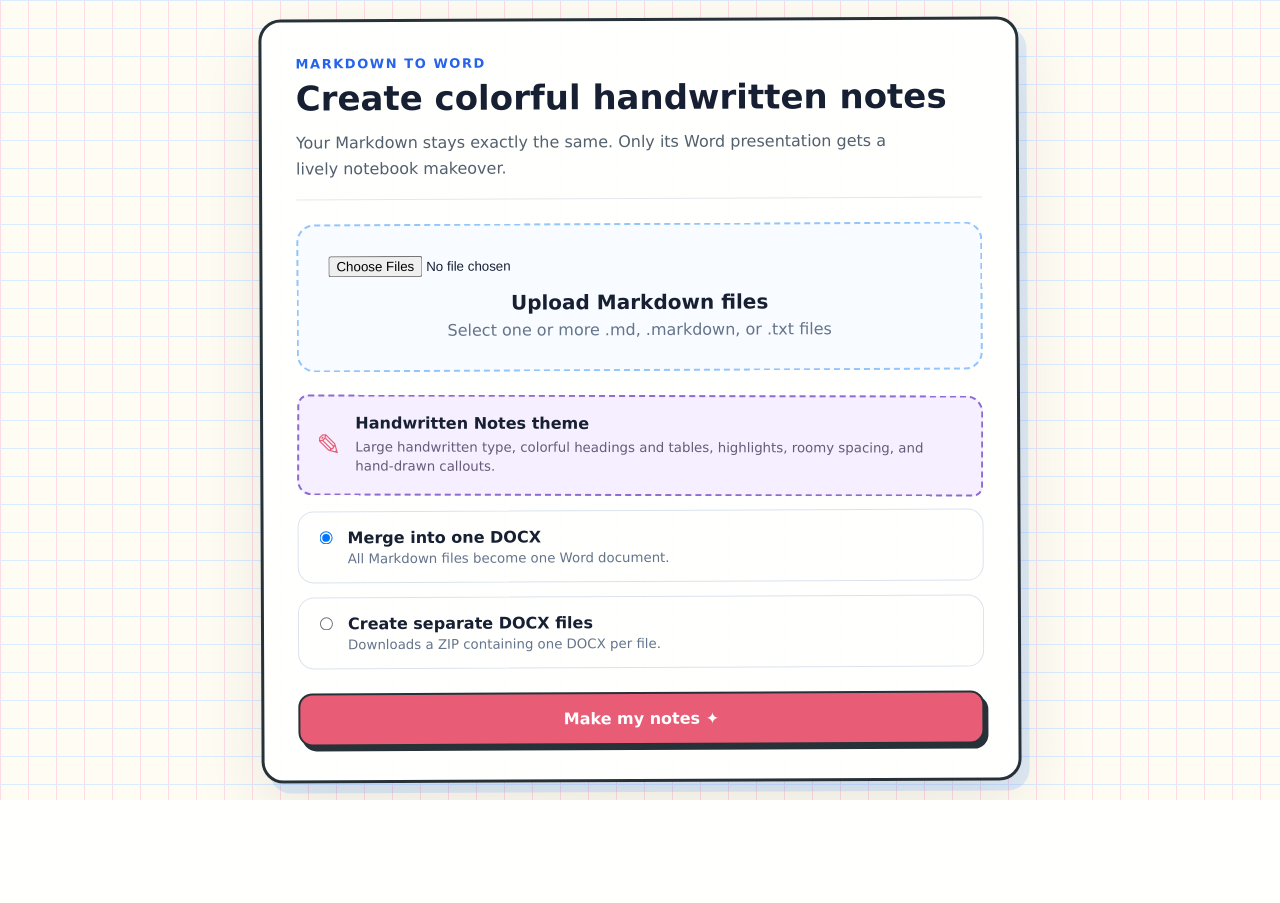
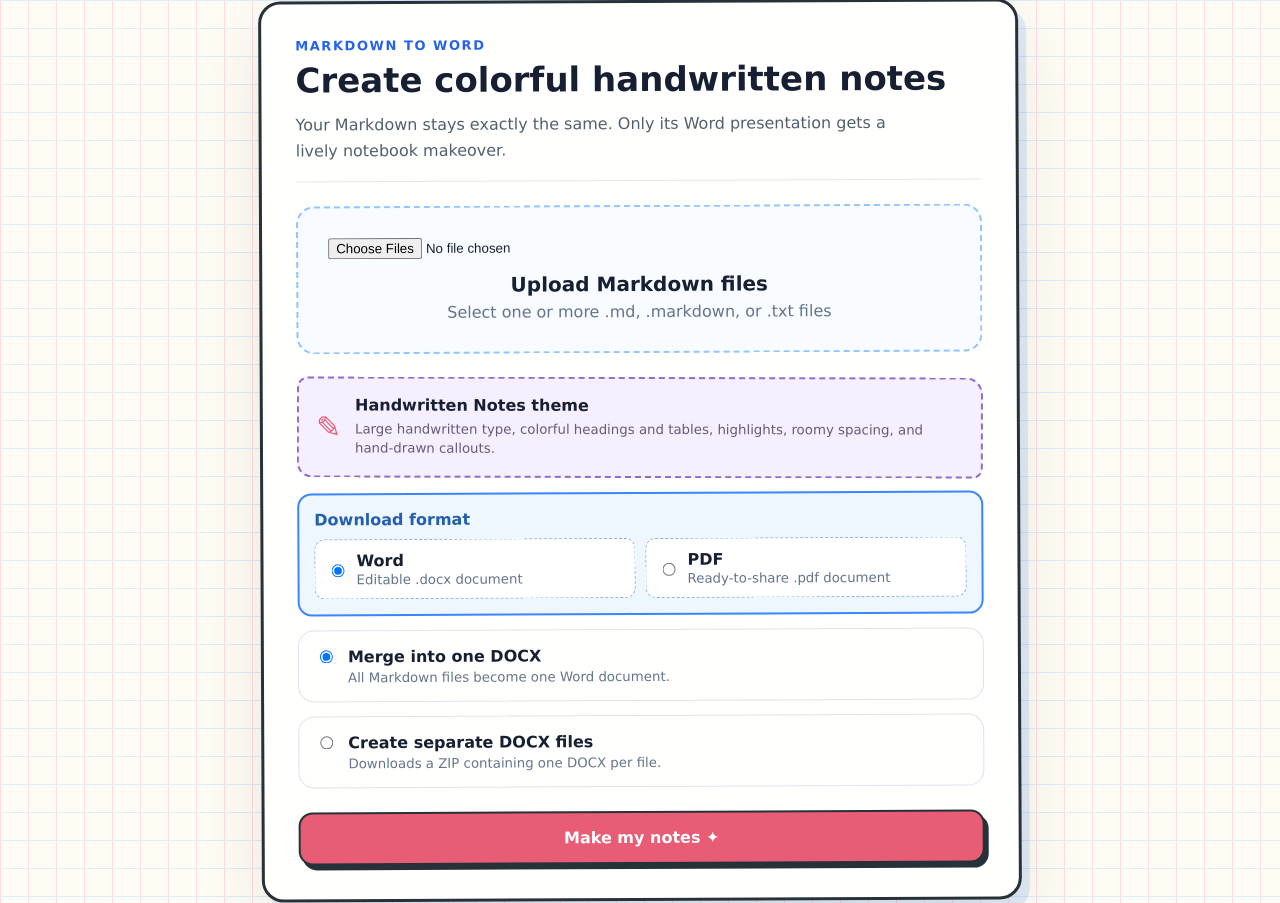
Before and after one commit to Deepankarkr/markdown-to-word-docx-w.UI, a Flask app: page / in a window 1280 px wide. Before the commit the page ends 800 px from the top, so only its background shows below. Run offline with Flask 3, Linux system fonts and the light colour scheme; some libraries are stand-ins or nearby versions.

Commit message:
updates-3

```diff
--- a/app.py
+++ b/app.py
@@ -1,4 +1,5 @@
 import hashlib
+import html
 import io
 import random
 import re
@@ -15,6 +16,15 @@ from docx.oxml.ns import qn
 from docx.shared import Inches, Pt, RGBColor
 from flask import Flask, render_template, request, send_file
 from markdown import markdown
+from reportlab.lib import colors
+from reportlab.lib.enums import TA_CENTER
+from reportlab.lib.pagesizes import A4
+from reportlab.lib.styles import ParagraphStyle, getSampleStyleSheet
+from reportlab.lib.units import inch
+from reportlab.graphics.shapes import Circle, Drawing, String
+from reportlab.pdfbase import pdfmetrics
+from reportlab.pdfbase.ttfonts import TTFont
+from reportlab.platypus import PageBreak, Paragraph, SimpleDocTemplate, Spacer, Table, TableStyle
 
 app = Flask(__name__)
 app.config["MAX_CONTENT_LENGTH"] = 32 * 1024 * 1024
@@ -73,6 +83,172 @@ def normalize_compact_lists(md_text):
         output.append(line)
         previous_text = plain
     return "".join(output)
+
+
+def register_pdf_fonts():
+    """Use MV Boli when installed, with a portable fallback for deployment."""
+    font_path = Path(r"C:\Windows\Fonts\mvboli.ttf")
+    if font_path.exists() and "MV Boli" not in pdfmetrics.getRegisteredFontNames():
+        pdfmetrics.registerFont(TTFont("MV Boli", str(font_path)))
+    return "MV Boli" if "MV Boli" in pdfmetrics.getRegisteredFontNames() else "Helvetica"
+
+
+def pdf_styles():
+    font = register_pdf_fonts()
+    styles = getSampleStyleSheet()
+    return {
+        "font": font,
+        "body": ParagraphStyle("NotesBody", parent=styles["BodyText"], fontName=font, fontSize=12,
+                               leading=16, textColor=colors.HexColor(f"#{INK}"), spaceAfter=9),
+        "h1": ParagraphStyle("NotesH1", parent=styles["Heading1"], fontName=font, fontSize=23,
+                             leading=25, textColor=colors.HexColor(f"#{ACCENTS[1]}"), spaceBefore=12, spaceAfter=9),
+        "h2": ParagraphStyle("NotesH2", parent=styles["Heading2"], fontName=font, fontSize=18,
+                             leading=20, textColor=colors.HexColor(f"#{ACCENTS[2]}"), spaceBefore=10, spaceAfter=7),
+        "h3": ParagraphStyle("NotesH3", parent=styles["Heading3"], fontName=font, fontSize=15,
+                             leading=17, textColor=colors.HexColor(f"#{ACCENTS[4]}"), spaceBefore=8, spaceAfter=6),
+        "code": ParagraphStyle("NotesCode", parent=styles["Code"], fontName="Courier", fontSize=9,
+                               leading=12, leftIndent=12, rightIndent=8, spaceBefore=6, spaceAfter=9,
+                               backColor=colors.HexColor("#F0EEF6"), borderColor=colors.HexColor("#8E6CCF"),
+                               borderWidth=1, borderPadding=7),
+        "quote": ParagraphStyle("NotesQuote", parent=styles["BodyText"], fontName=font, fontSize=12,
+                                leading=16, leftIndent=16, textColor=colors.HexColor("#5D4777"),
+                                backColor=colors.HexColor("#ECE2FF"), borderColor=colors.HexColor("#8E6CCF"),
+                                borderWidth=1, borderPadding=7, spaceAfter=9),
+        "bullet": ParagraphStyle("NotesBullet", parent=styles["BodyText"], fontName=font, fontSize=12,
+                                 leading=16, textColor=colors.HexColor(f"#{INK}")),
+        "marker": ParagraphStyle("NotesMarker", parent=styles["BodyText"], fontName=font, fontSize=16,
+                                 leading=16, alignment=TA_CENTER),
+    }
+
+
+def pdf_inline(element):
+    parts = []
+    for child in element.children:
+        if isinstance(child, NavigableString):
+            parts.append(html.escape(str(child)))
+        elif isinstance(child, Tag):
+            if child.name in ("ul", "ol"):
+                continue
+            if child.name == "br":
+                parts.append("<br/>")
+                continue
+            content = pdf_inline(child)
+            if child.name in ("strong", "b"):
+                content = f"<b>{content}</b>"
+            elif child.name in ("em", "i"):
+                content = f"<i><u>{content}</u></i>"
+            elif child.name == "code":
+                content = f'<font name="Courier" color="#9C2F56">{content}</font>'
+            elif child.name == "a":
+                href = html.escape(child.get("href", ""), quote=True)
+                content = f'<link href="{href}" color="#3A86FF"><u>{content}</u></link>'
+            parts.append(content)
+    return "".join(parts)
+
+
+def add_pdf_list(story, list_tag, styles, rng, ordered=False, depth=0):
+    for index, item in enumerate(list_tag.find_all("li", recursive=False), start=1):
+        content = Paragraph(pdf_inline(item), styles["bullet"])
+        if ordered:
+            marker = Paragraph(f"{index}.", styles["marker"])
+            fill, accent = colors.white, colors.HexColor(f"#{ACCENTS[1]}")
+        else:
+            palette = rng.randrange(len(ACCENTS))
+            fill, accent = colors.HexColor(f"#{PASTELS[palette]}"), colors.HexColor(f"#{ACCENTS[palette]}")
+            # Draw the marker as vector artwork. This remains crisp and cannot
+            # turn into a missing-glyph square in different PDF viewers.
+            marker_text = ">"
+            marker = Drawing(24, 24)
+            marker.add(Circle(12, 12, 10, fillColor=accent, strokeColor=None))
+            marker.add(String(12, 7.5, marker_text, fontName="Helvetica-Bold", fontSize=13,
+                              fillColor=colors.white, textAnchor="middle"))
+        width = max(3.8 * inch, 6.55 * inch - depth * 0.28 * inch)
+        card = Table([[marker, content]], colWidths=[0.42 * inch, width - 0.42 * inch], hAlign="LEFT")
+        card.setStyle(TableStyle([
+            ("BACKGROUND", (0, 0), (-1, -1), fill), ("LINEBEFORE", (0, 0), (0, -1), 4, accent),
+            ("VALIGN", (0, 0), (-1, -1), "MIDDLE"), ("LEFTPADDING", (0, 0), (-1, -1), 7),
+            ("RIGHTPADDING", (0, 0), (-1, -1), 7), ("TOPPADDING", (0, 0), (-1, -1), 6),
+            ("BOTTOMPADDING", (0, 0), (-1, -1), 6),
+        ]))
+        story.extend([card, Spacer(1, 5)])
+        for nested in item.find_all(["ul", "ol"], recursive=False):
+            add_pdf_list(story, nested, styles, rng, nested.name == "ol", depth + 1)
+
+
+def add_markdown_to_pdf(story, md_text, styles, source_title=None):
+    rng = seeded_rng((source_title or "") + "\n" + md_text)
+    soup = BeautifulSoup(markdown(normalize_compact_lists(md_text),
+        extensions=["tables", "fenced_code", "sane_lists", "nl2br"], output_format="html5"), "html.parser")
+    if source_title:
+        story.append(Paragraph(html.escape(source_title), styles["h1"]))
+    for element in soup.children:
+        if not isinstance(element, Tag):
+            continue
+        if re.fullmatch(r"h[1-6]", element.name):
+            story.append(Paragraph(pdf_inline(element), styles[f"h{min(int(element.name[1]), 3)}"]))
+        elif element.name == "p":
+            story.append(Paragraph(pdf_inline(element), styles["body"]))
+        elif element.name in ("ul", "ol"):
+            add_pdf_list(story, element, styles, rng, element.name == "ol")
+        elif element.name == "pre":
+            story.append(Paragraph(html.escape(element.get_text()).replace("\n", "<br/>"), styles["code"]))
+        elif element.name == "blockquote":
+            story.append(Paragraph(html.escape(element.get_text(" ", strip=True)), styles["quote"]))
+        elif element.name == "table":
+            rows = element.find_all("tr")
+            data = [[Paragraph(html.escape(cell.get_text(" ", strip=True)), styles["bullet"])
+                     for cell in row.find_all(["th", "td"])] for row in rows]
+            if data:
+                table = Table(data, repeatRows=1, hAlign="LEFT")
+                commands = [("GRID", (0, 0), (-1, -1), 0.8, colors.HexColor("#8E6CCF")),
+                            ("VALIGN", (0, 0), (-1, -1), "TOP"), ("BACKGROUND", (0, 0), (-1, 0), colors.HexColor("#3A86FF")),
+                            ("TEXTCOLOR", (0, 0), (-1, 0), colors.white), ("TOPPADDING", (0, 0), (-1, -1), 7),
+                            ("BOTTOMPADDING", (0, 0), (-1, -1), 7)]
+                for row_index in range(1, len(data)):
+                    commands.append(("BACKGROUND", (0, row_index), (-1, row_index), colors.HexColor(f"#{PASTELS[row_index % len(PASTELS)]}")))
+                table.setStyle(TableStyle(commands))
+                story.extend([table, Spacer(1, 9)])
+        elif element.name == "hr":
+            story.append(Paragraph("★ &nbsp; ~ &nbsp; ★ &nbsp; ~ &nbsp; ★", styles["h3"]))
+
+
+def pdf_page(canvas, doc):
+    canvas.saveState()
+    canvas.setFillColor(colors.HexColor(f"#{PAPER}"))
+    canvas.rect(0, 0, A4[0], A4[1], fill=1, stroke=0)
+    canvas.restoreState()
+
+
+def make_pdf(md_text, title):
+    output, story, styles = io.BytesIO(), [], pdf_styles()
+    title_text = Paragraph(html.escape(title), styles["h1"])
+    title_card = Table([[title_text]], colWidths=[6.55 * inch], hAlign="CENTER")
+    title_card.setStyle(TableStyle([
+        ("BACKGROUND", (0, 0), (-1, -1), colors.HexColor(f"#{PASTELS[1]}")),
+        ("BOX", (0, 0), (-1, -1), 2, colors.HexColor(f"#{ACCENTS[0]}")),
+        ("TOPPADDING", (0, 0), (-1, -1), 10), ("BOTTOMPADDING", (0, 0), (-1, -1), 10),
+        ("LEFTPADDING", (0, 0), (-1, -1), 12), ("RIGHTPADDING", (0, 0), (-1, -1), 12),
+    ]))
+    story.extend([title_card, Spacer(1, 14)])
+    add_markdown_to_pdf(story, md_text, styles)
+    document = SimpleDocTemplate(output, pagesize=A4, title=title, topMargin=0.55 * inch,
+                                 bottomMargin=0.55 * inch, leftMargin=0.65 * inch, rightMargin=0.65 * inch)
+    document.build(story, onFirstPage=pdf_page, onLaterPages=pdf_page)
+    output.seek(0)
+    return output
+
+
+def make_merged_pdf(files):
+    output, story, styles = io.BytesIO(), [], pdf_styles()
+    for index, file in enumerate(files):
+        if index:
+            story.append(PageBreak())
+        add_markdown_to_pdf(story, file.read().decode("utf-8", errors="replace"), styles, clean_name(file.filename))
+    document = SimpleDocTemplate(output, pagesize=A4, title="Merged Markdown Document", topMargin=0.55 * inch,
+                                 bottomMargin=0.55 * inch, leftMargin=0.65 * inch, rightMargin=0.65 * inch)
+    document.build(story, onFirstPage=pdf_page, onLaterPages=pdf_page)
+    output.seek(0)
+    return output
 
 
 def set_font(run, name="MV Boli", size=None, color=None):
@@ -361,12 +537,18 @@ def index():
 def convert():
     files = request.files.getlist("files")
     valid = [f for f in files if f and f.filename and allowed_file(f.filename)]
+    output_format = request.form.get("output_format", "docx").lower()
+    if output_format not in ("docx", "pdf"):
+        output_format = "docx"
     if not valid:
         return render_template("index.html", error="Please upload at least one .md, .markdown, or .txt file."), 400
     if len(valid) == 1:
         file = valid[0]
         base = clean_name(file.filename)
         text = file.read().decode("utf-8", errors="replace")
+        if output_format == "pdf":
+            return send_file(make_pdf(text, base), as_attachment=True, download_name=f"{base}.pdf",
+                             mimetype="application/pdf")
         return send_file(
             make_docx(text, base),
             as_attachment=True,
@@ -374,15 +556,22 @@ def convert():
             mimetype="application/vnd.openxmlformats-officedocument.wordprocessingml.document",
         )
     if request.form.get("mode", "separate") == "merged":
+        if output_format == "pdf":
+            return send_file(make_merged_pdf(valid), as_attachment=True, download_name="merged_markdown_document.pdf",
+                             mimetype="application/pdf")
         return send_file(make_merged_docx(valid), as_attachment=True, download_name="merged_markdown_document.docx",
                          mimetype="application/vnd.openxmlformats-officedocument.wordprocessingml.document")
     output = io.BytesIO()
     with zipfile.ZipFile(output, "w", zipfile.ZIP_DEFLATED) as archive:
         for file in valid:
             text, base = file.read().decode("utf-8", errors="replace"), clean_name(file.filename)
-            archive.writestr(f"{base}.docx", make_docx(text, base).getvalue())
+            if output_format == "pdf":
+                archive.writestr(f"{base}.pdf", make_pdf(text, base).getvalue())
+            else:
+                archive.writestr(f"{base}.docx", make_docx(text, base).getvalue())
     output.seek(0)
-    return send_file(output, as_attachment=True, download_name="converted_docx_files.zip", mimetype="application/zip")
+    zip_name = "converted_pdf_files.zip" if output_format == "pdf" else "converted_docx_files.zip"
+    return send_file(output, as_attachment=True, download_name=zip_name, mimetype="application/zip")
 
 
 if __name__ == "__main__":
--- a/requirements.txt
+++ b/requirements.txt
@@ -3,3 +3,4 @@ python-docx==1.1.2
 Markdown==3.6
 beautifulsoup4==4.12.3
 Werkzeug==3.0.3
+reportlab==4.2.5
--- a/static/style.css
+++ b/static/style.css
@@ -116,6 +116,38 @@ h1 {
 
 .theme-icon { font-size: 30px; color: #e85d75; }
 
+.format-picker {
+  display: grid;
+  grid-template-columns: 1fr 1fr;
+  gap: 10px;
+  padding: 15px;
+  border: 2px solid #3a86ff;
+  border-radius: 14px;
+  background: #eef6ff;
+}
+
+.format-label {
+  grid-column: 1 / -1;
+  font-weight: 800;
+  color: #245fae;
+}
+
+.format-option {
+  display: flex;
+  gap: 9px;
+  align-items: center;
+  padding: 11px;
+  border: 1px dashed #80b3ee;
+  border-radius: 10px;
+  background: #fff;
+  cursor: pointer;
+}
+
+.format-option strong,
+.format-option small { display: block; }
+
+.format-option small { margin-top: 2px; color: #64748b; }
+
 .option {
   display: flex;
   gap: 12px;
--- a/templates/index.html
+++ b/templates/index.html
@@ -36,6 +36,18 @@
           </span>
         </div>
 
+        <div class="format-picker">
+          <span class="format-label">Download format</span>
+          <label class="format-option">
+            <input type="radio" name="output_format" value="docx" checked>
+            <span><strong>Word</strong><small>Editable .docx document</small></span>
+          </label>
+          <label class="format-option">
+            <input type="radio" name="output_format" value="pdf">
+            <span><strong>PDF</strong><small>Ready-to-share .pdf document</small></span>
+          </label>
+        </div>
+
         <label class="option">
           <input type="radio" name="mode" value="merged" checked>
           <span>
```
Also changed, not shown: README.md.
